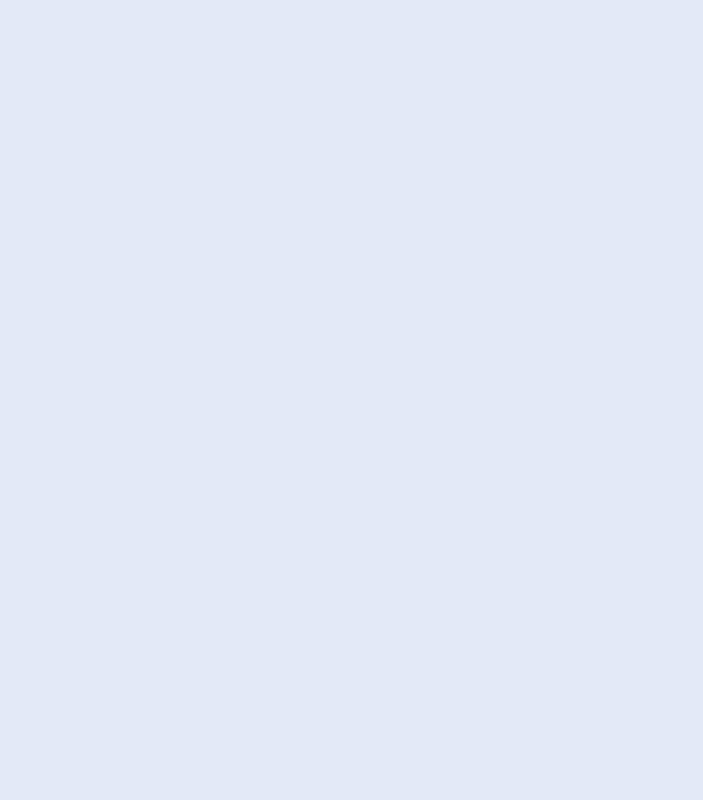
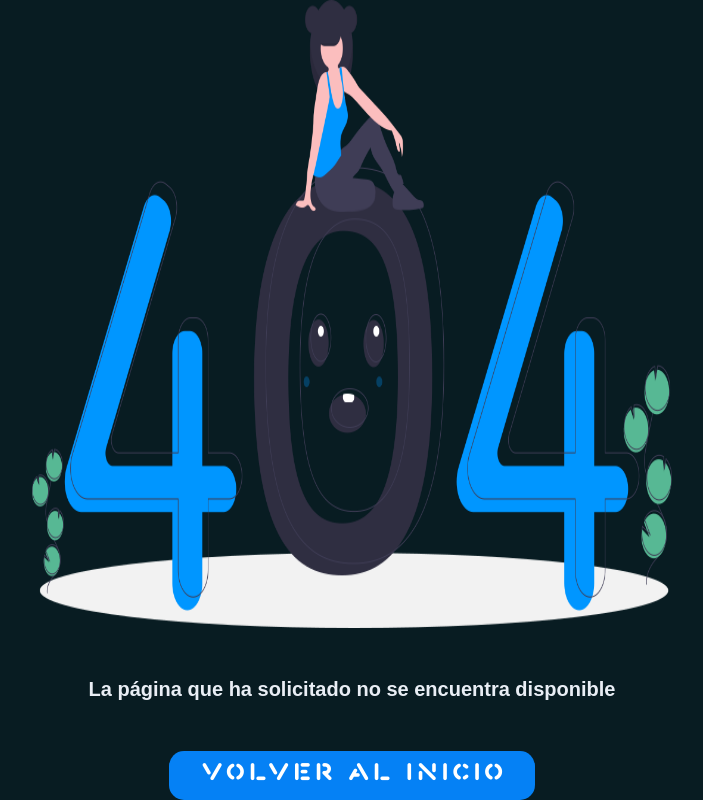
Before and after one commit to ronal-jonel-rojas-roque/ronalrojasroquej, a React (Create React App) app: page /error in a window 1280 px wide. Before the commit this address had no page. Shown: the whole page, without its empty margins (288-991 px from the left). Built offline with nearby package versions, Linux system fonts and the light colour scheme.

Commit message:
Actualizar dependencias y arreglar vulnerabilidades

```diff
--- a/src/App.tsx
+++ b/src/App.tsx
@@ -1,25 +1,21 @@
 import React from 'react';
-import { Routes, Route } from 'react-router-dom';
+import { Routes, Route, Navigate } from 'react-router-dom';
 import Home from './pages/home/Home';
 import './styles/index.css';
 import Briefcase2 from './pages/briefcase/Briefcase2';
-/* import Briefcase from './pages/briefcase/Briefcase';
-import About from './pages/about/About';
-import Experience from './pages/experience/Experience';
-import Contact from './pages/contact/Contact';
-import Blog from './pages/blog/Blog'; */
+import ErrorPage from './components/errorpage/ErrorPage';
+
 
 function App() {
+
   return (<div>
     <Routes>
-      <Route path="/" Component={Home} />
-      <Route path="/home" Component={Home} />
-      <Route path="/briefcase" Component={Briefcase2} />
+      <Route path="/" element={<Home />} />
+      <Route path="/home" element={<Home />} />
+      <Route path="/briefcase" element={<Briefcase2 />} />
+      <Route path="/error" element={<ErrorPage />} />
+      <Route path="*" element={<Navigate to="/error" />} />
 
-      {/* <Route path="/about" Component={About} />
-      <Route path="/experience" Component={Experience} />
-      <Route path="/contact" Component={Contact} />
-      <Route path="/blog" Component={Blog} /> */}
     </Routes>
   </div>
   );
--- /dev/null
+++ b/src/components/errorpage/ErrorPage.tsx
@@ -0,0 +1,18 @@
+import React from 'react'
+import "./errorpage.css"
+import img from "../../images/error/img1.png"
+import { Link } from 'react-router-dom'
+export default function ErrorPage() {
+
+    return (
+        <div>
+            <div className="container-error">
+                <img src={img} alt="" className='img-error' />
+                <h1>La página que ha solicitado no se encuentra disponible</h1>
+                <div className="boton">
+                    <Link to='/' className='back-btn'>Volver al inicio</Link>
+                </div>
+            </div>
+        </div>
+    )
+}
--- /dev/null
+++ b/src/components/errorpage/errorpage.css
@@ -0,0 +1,53 @@
+@font-face {
+    font-family: 'MyFont';
+    src: url('../../fonts/FunCityLevel2Stencil.woff') format('woff');
+    font-weight: normal;
+    font-style: normal;
+}
+
+.container-error {
+    height: 100vh;
+    display: flex;
+    flex-direction: column;
+    gap: 30px;
+    align-items: center;
+    background: rgb(8, 28, 34);
+    margin: 0;
+    padding: 0;
+    justify-content: center;
+}
+
+.img-error {
+    width: 50%;
+}
+
+.container-error>h1 {
+    width: 80%;
+    text-align: center;
+    color: rgb(233, 238, 245);
+    font-size: 20px;
+    padding: 20px;
+}
+
+.container-error>.boton {
+    padding: 13px 30px;
+    border-radius: 15px;
+    border: none;
+    background: rgb(5, 129, 245);
+
+}
+
+.boton .back-btn {
+    text-decoration: none;
+    text-transform: uppercase;
+    color: white;
+    font-size: 1.4rem;
+    font-weight: 800;
+    font-family: 'MyFont', sans-serif;
+}
+
+@media screen and (max-width:700px) {
+    .boton .back-btn {
+        font-size: 1rem;
+    }
+}
--- a/src/components/sidebar/Sidebar.tsx
+++ b/src/components/sidebar/Sidebar.tsx
@@ -3,7 +3,7 @@ import "./sidebar.css"
 import { Link, useLocation } from 'react-router-dom';
 import perfil from "../../images/10.png"
 
-import { LuSearchCode } from "react-icons/lu";
+/* import { LuSearchCode } from "react-icons/lu"; */
 import { HiMiniBriefcase } from "react-icons/hi2";
 import { IoAccessibilityOutline } from "react-icons/io5";
 import { GoCodespaces } from "react-icons/go";
@@ -72,10 +72,10 @@ export default function SidebarComponent() {
                     </div>
                     <div className="menu-bar">
                         <div className="menu">
-                            <div className="search-box">
+                            {/* <div className="search-box">
                                 <LuSearchCode className='bx bx-search icon' />
                                 <input type="text" placeholder="Buscar..." className='input' />
-                            </div>
+                            </div> */}
 
                             <ul className="menu-links">
 
--- a/src/components/sidebar/sidebar.css
+++ b/src/components/sidebar/sidebar.css
@@ -40,10 +40,10 @@ body.dark {
 /* ===== Sidebar ===== */
 .sidebar {
     position: fixed;
-    top: 0;
+    top: 7%;
     left: 0;
     height: 100%;
-    min-height: 80vh;
+    max-height: 93vh;
     width: 100%;
     max-width: 250px;
     padding: 10px 14px;
--- a/src/pages/briefcase/Briefcase2.tsx
+++ b/src/pages/briefcase/Briefcase2.tsx
@@ -49,11 +49,11 @@ export default function Briefcase2() {
                 <div className="file-explorer">
                     <div className="folders">
                         <div className="folder" onClick={() => openModal('projects')}>
-                            <img src={folder} className="folder-icon" />
+                            <img src={folder} className="folder-icon" alt="Projects Folder"/>
                             <span>Proyectos</span>
                         </div>
                         <div className="folder" onClick={() => openModal('utils')}>
-                            <img src={folder} className="folder-icon" />
+                            <img src={folder} className="folder-icon" alt="Utils Folder"/>
                             <span>Utilidades</span>
                         </div>
                     </div>
@@ -76,7 +76,7 @@ export default function Briefcase2() {
                                         <li key={item.id} onClick={() => handleSubfolderClick(item)} className="tecnology-button-brief">
                                             <div className="folder" onClick={() => openModal('projects')}>
                                                 <div className="folder-icon-container" style={{ width: '50px', height: '50px' }}>
-                                                    <img src={folder} className="folder-icon" />
+                                                    <img src={folder} className="folder-icon" alt='folder'/>
                                                     <img src={item.image} alt={item.subcarpeta} className="folder-image" />
                                                 </div>
                                                 <span className="folder-text">{item.subcarpeta}</span>
--- a/src/styles/experience.css
+++ b/src/styles/experience.css
@@ -43,10 +43,11 @@
     flex: 1;
     display: flex;
     flex-direction: column;
-    justify-content: center;
-    overflow-y: hidden;
+    max-height: 450px;
+    overflow: auto;
     height: 100%;
     border-right: 2px solid #122044;
+    padding-right: 5px;
 }
 
 .img-det {
--- a/src/styles/navbar.css
+++ b/src/styles/navbar.css
@@ -1,6 +1,6 @@
 .navbar-big {
     width: 100%;
-    height: 100px;
+    height: 70px;
     display: flex;
     justify-content: space-between;
     align-items: center;
@@ -27,7 +27,7 @@
 }
 
 .nav img {
-    width: 60px;
+    max-width: 50px;
     border-radius: 50%;
 }
 
```
Also changed, not shown: package.json (+5 -2 lines), src/components/navbar/Navbar.tsx (+18 -11 lines), src/images/error/img1.png (added), 1 other file (tests, documents, lock files or other folders).
